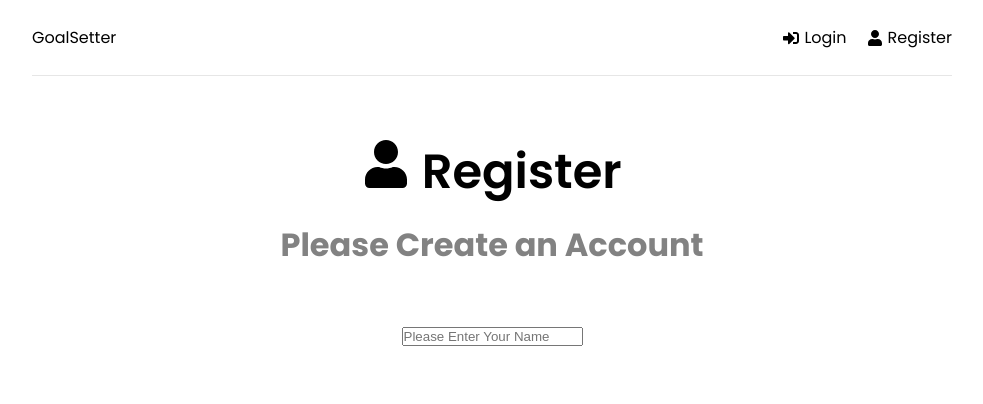
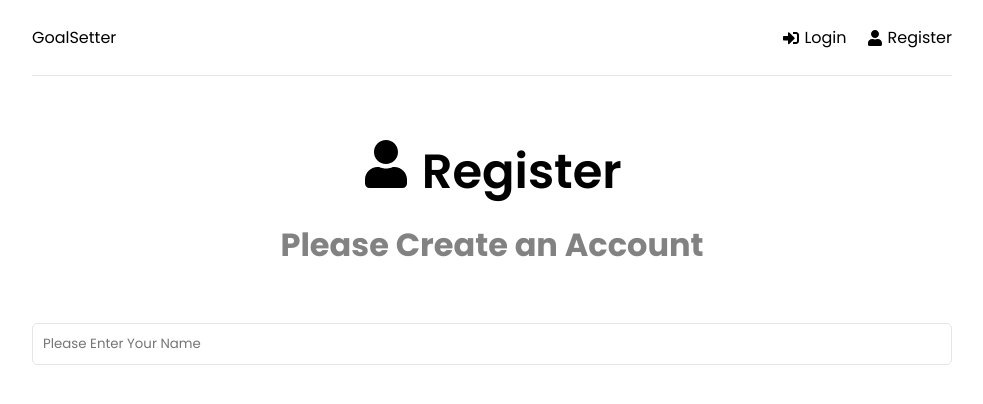
Before and after one commit to enukeWebDev/MERN_App, a React (Create React App) app in the folder frontend/: page /register in a window 1280 px wide. Shown: the top 404 px of the page, without its empty margins (148-1131 px from the left). Built offline with nearby package versions, Linux system fonts and the light colour scheme.

Commit message:
working state

```diff
--- a/frontend/src/pages/Register.jsx
+++ b/frontend/src/pages/Register.jsx
@@ -28,9 +28,15 @@ function Register() {
 
       <section>
         <form>
-          <input type="text" className="form-control"
-            id="name" name="name" value={name} placeholder="Please Enter Your Name"
-            onChange={onChange} />
+          <div className="form-group">
+            <input type="text"
+              className="form-control"
+              id="name"
+              name="name"
+              value={name}
+              placeholder="Please Enter Your Name"
+              onChange={onChange} />
+          </div>
         </form>
       </section>
     </>
```
